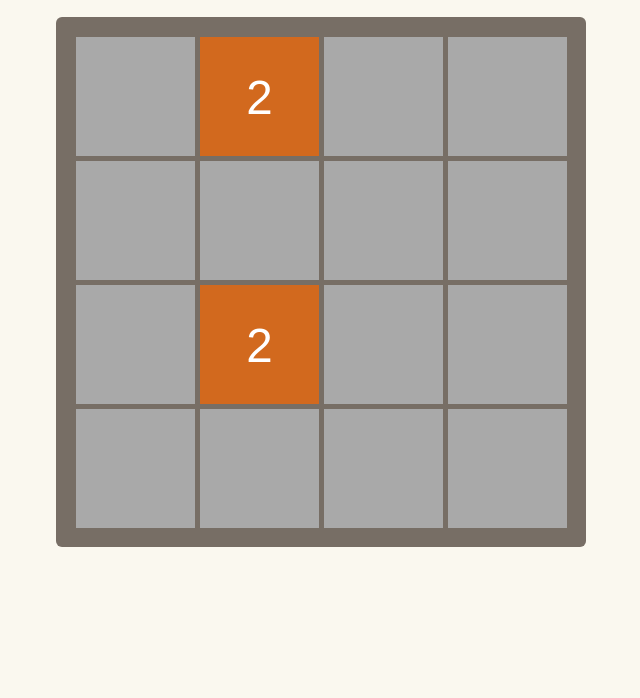
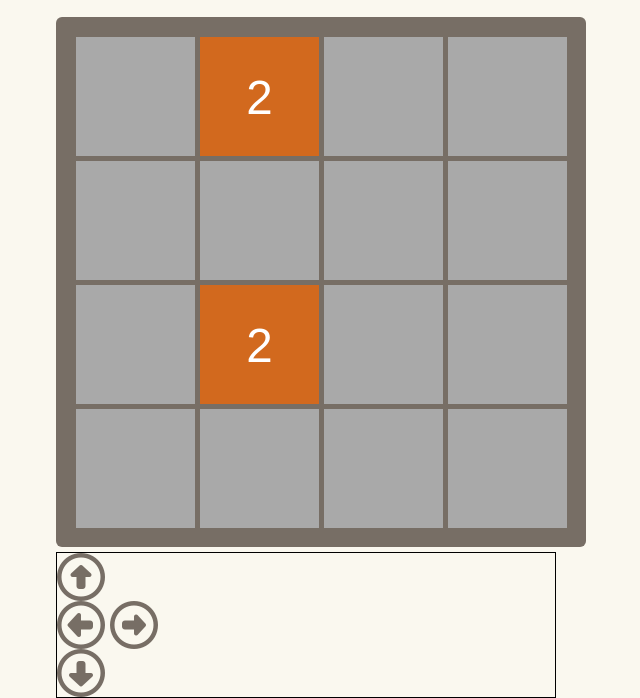
Before and after one commit to AJ-Protzel/Team-Baja-OSU-CS361-Copy, a website: page views/index.html in a window 1280 px wide. Shown: the part 117-815 px from the top of the page, without its empty margins (334-974 px from the left). Drawn offline with Linux system fonts and the light colour scheme.

Commit message:
keypad ui

```diff
--- a/public/script.js
+++ b/public/script.js
@@ -28,6 +28,11 @@ var cells = []; // 2d aray to store number values // ?class?
 var fontSize; // ?class?
 
 var game; // creates a game board
+
+var upKeypad = document.querySelector(".fa-arrow-alt-circle-up");
+var downKeypad = document.querySelector(".fa-arrow-alt-circle-down");
+var leftKeypad = document.querySelector(".fa-arrow-alt-circle-left");
+var rightKeypad = document.querySelector(".fa-arrow-alt-circle-right");
 
 //startNew.addEventListener('click', function() {startGame(event)});
 startNew.addEventListener('click', checkInput);
--- a/public/style.css
+++ b/public/style.css
@@ -81,3 +81,11 @@ body
     margin-left: -250px;
     padding-left: 50%;
 }
+
+#keypads {
+    border: 1px solid black;
+}
+
+.far {
+    font-size: 3rem;
+}
--- a/views/index.html
+++ b/views/index.html
@@ -9,6 +9,7 @@
     <base href="public/">
 
     <link rel="stylesheet" href="/style.css"> <!--Calls CSS file-->
+
   </head>
 
   <body>
@@ -86,8 +87,24 @@
           <div class="clear"></div>
           <input id='highScoreBack' type='button' value='Back'>
         </div>
+
+        <div id="keypads">
+          <div>
+            </button><i class="far fa-arrow-alt-circle-up"></i>
+          </div>
+          <div>
+            <i class="far fa-arrow-alt-circle-left"></i>
+            <i class="far fa-arrow-alt-circle-right"></i>
+          </div>
+          <div>
+            <i class="far fa-arrow-alt-circle-down"></i>
+          </div>
+        </div>
       </div>
     </div>
   </body>
   <script src="/script.js"></script> <!--Calls JS file-->
+
+  <!-- Font Awesome -->
+  <script src="https://kit.fontawesome.com/ec98087ff6.js" crossorigin="anonymous"></script>
 </html>
```
